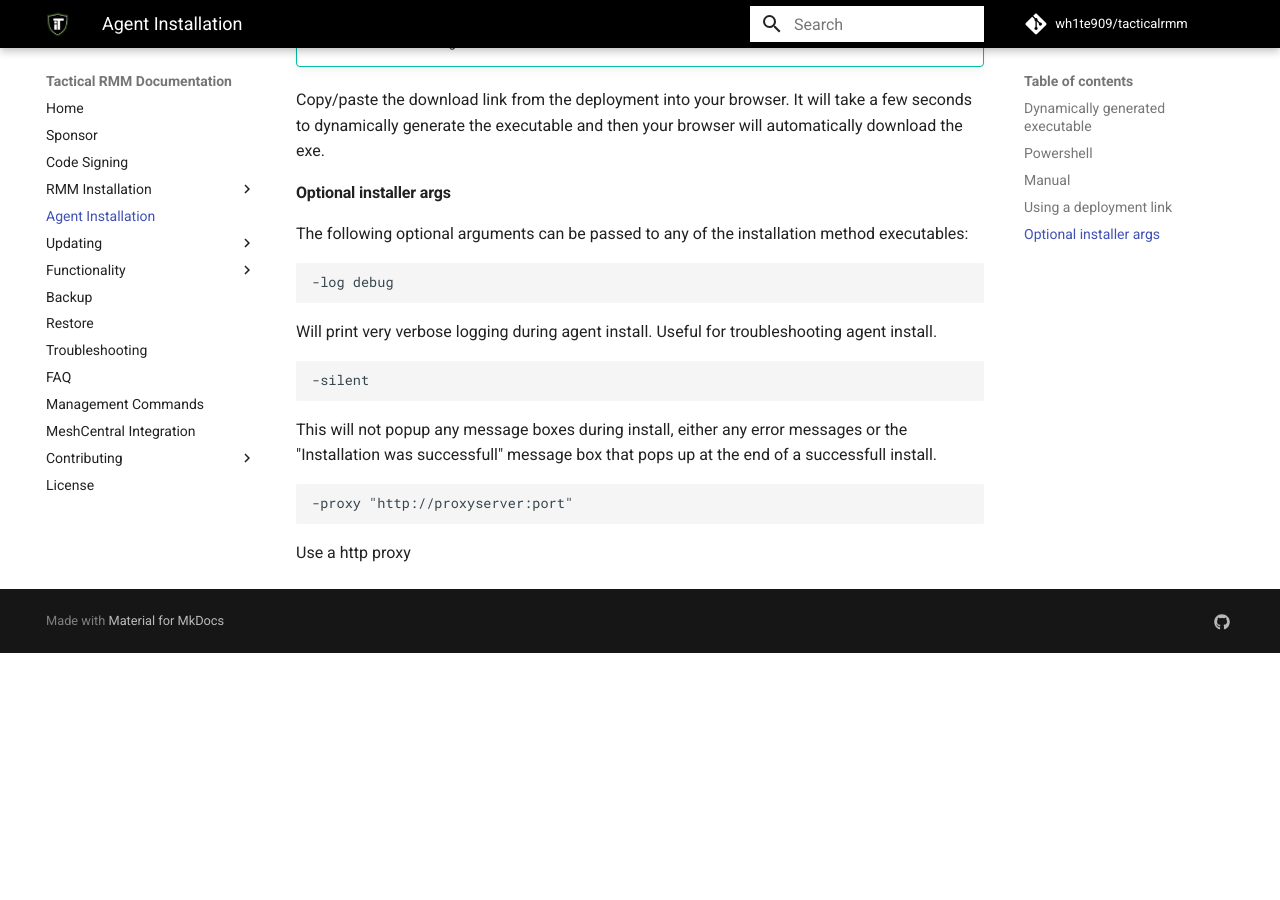
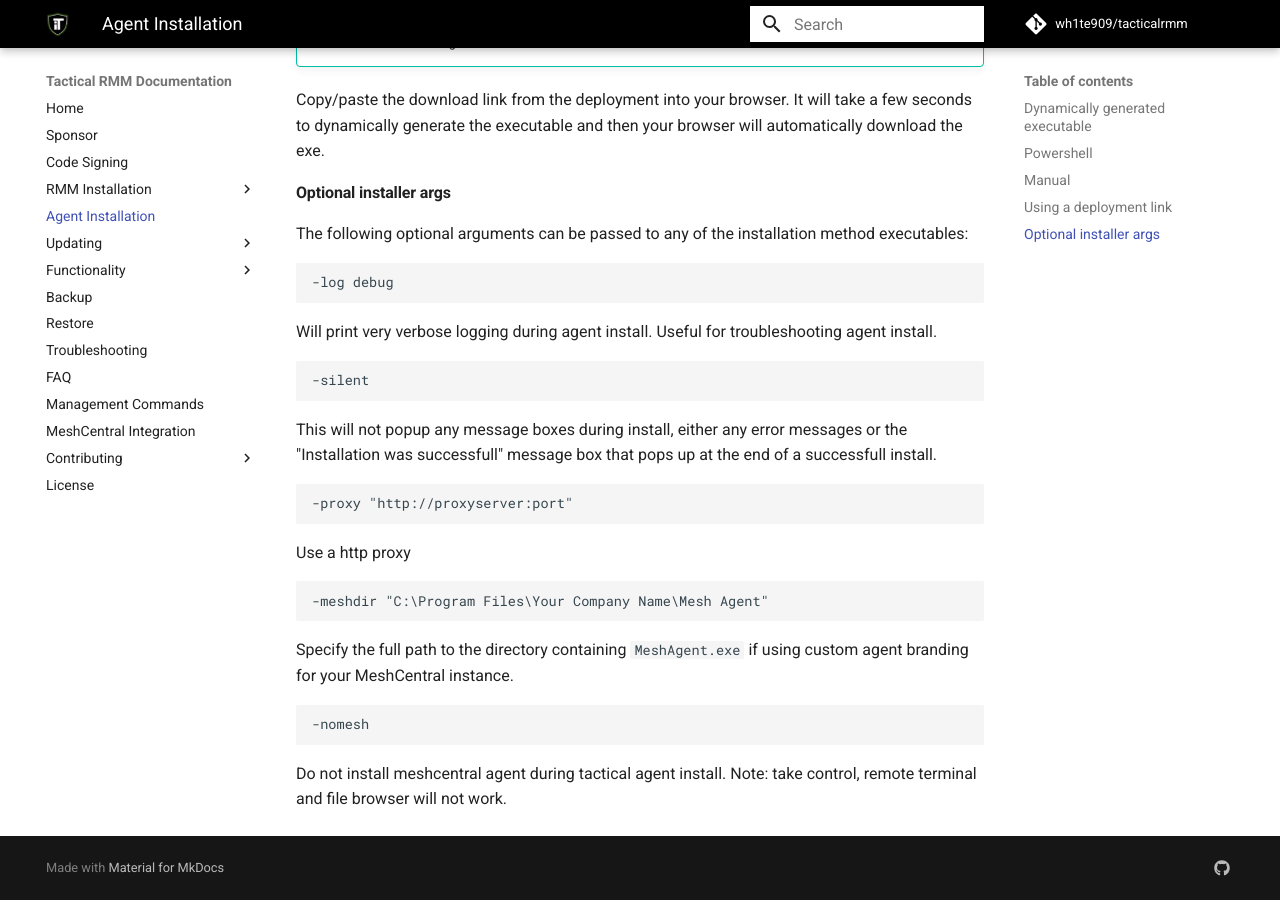
Before and after one commit to amidaware/trmm-docs, an MkDocs documentation site: the page built from docs/docs/install_agent.md, in a window 1280 px wide and 900 px high, scrolled down 2245 px. Built offline with MkDocs 1.6.1 and Material for MkDocs 9.7.7, drawn with Linux system fonts in a browser that asks for light colours; comment, search, counter and statistics services are not loaded; before the commit the page ends 2898 px from its top, so only the background shows below that.

Commit message:
add optional installer arg for custom mesh dir #487

````diff
--- a/docs/docs/install_agent.md
+++ b/docs/docs/install_agent.md
@@ -70,3 +70,13 @@
 -proxy "http://proxyserver:port"
 ```
 Use a http proxy
+
+```
+-meshdir "C:\Program Files\Your Company Name\Mesh Agent"
+```
+Specify the full path to the directory containing `MeshAgent.exe` if using custom agent branding for your MeshCentral instance.
+
+```
+-nomesh
+```
+Do not install meshcentral agent during tactical agent install. Note: take control, remote terminal and file browser will not work.
````
